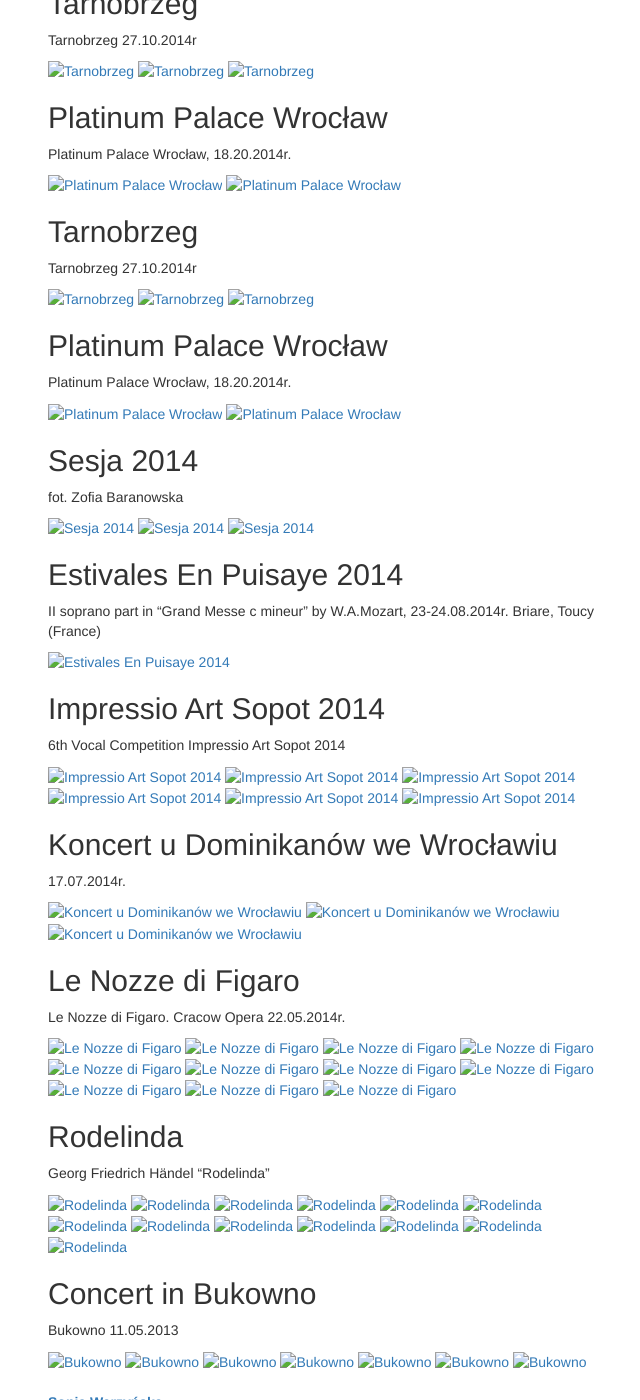
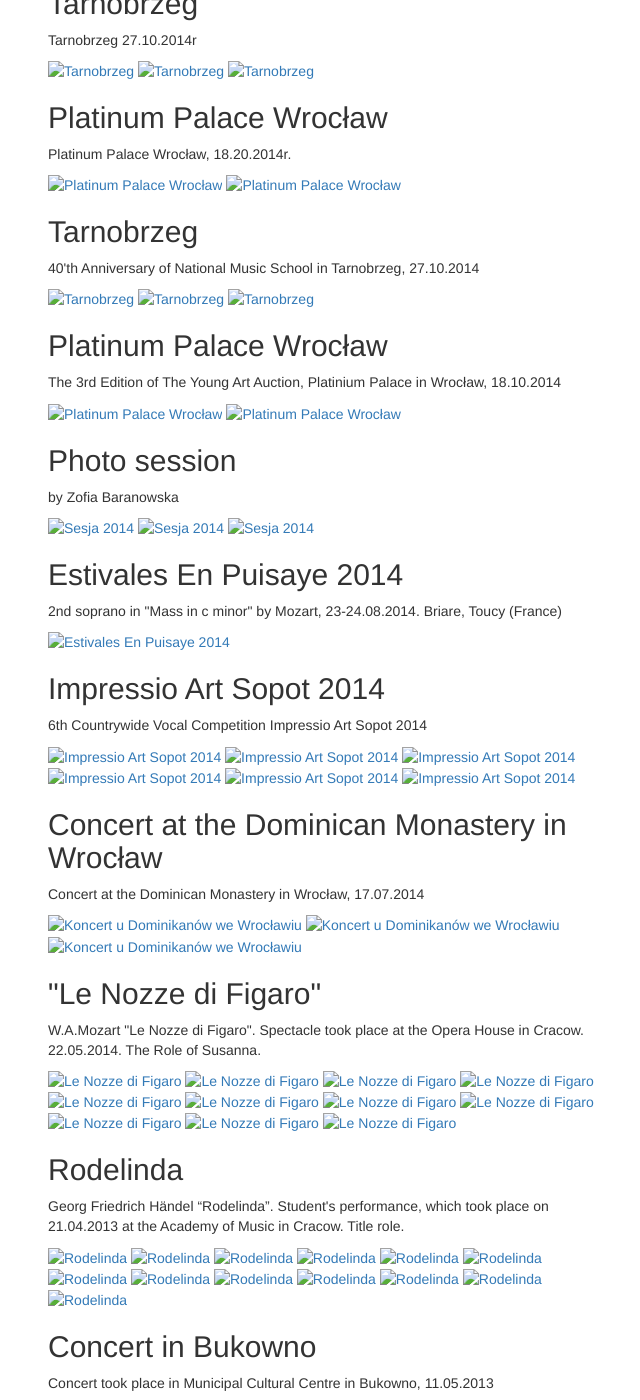
Before and after one commit to lukaszkomar/old.soniaw.com, a Jekyll site: the page built from gallery.html, in a window 1280 px wide and 1400 px high, scrolled down 395 px. Shown: the whole window, without its empty margins (22-662 px from the left). Built offline with Jekyll 4.4.1, drawn with Linux system fonts in a browser that asks for light colours; nearby versions of some CDN libraries; library files that are not in the unit come from our copies; comment, search, counter and statistics services are not loaded.

Commit message:
tytuly galerii eng

```diff
--- a/_includes/page.gallery.html
+++ b/_includes/page.gallery.html
@@ -20,9 +20,9 @@
 
 <h2>Tarnobrzeg</h2>
 {% if page.lang == 'pl' %}
-<p>Jubileusz 40-lecia Państwowej Szkoły Muzycznej w Tarnobrzegu 27.10.2014r</p>
+<p>Jubileusz 40-lecia Państwowej Szkoły Muzycznej w Tarnobrzegu 27.10.2014</p>
 {% else %}
-<p>Tarnobrzeg 27.10.2014r</p>
+<p>40'th Anniversary of National Music School in Tarnobrzeg, 27.10.2014</p>
 {% endif %}
 <div class="gal">
   <a class="thumb-link" href="p/img/g/tarnobrzeg/tarnobrzeg1.jpg" data-lightbox="Tarnobrzeg" data-title="Tarnobrzeg"><img class="thumb" src="p/img/g/tarnobrzeg/tarnobrzeg1m.jpg" alt="Tarnobrzeg"></a>
@@ -34,9 +34,9 @@
 
 <h2>Platinum Palace Wrocław</h2>
 {% if page.lang == 'pl' %}
-<p>Koncert w ramach Aukcji Młodej Sztuki III, Platinum Palace we Wrocławiu, 18.10.2014r.</p>
+<p>Koncert w ramach Aukcji Młodej Sztuki III, Platinum Palace we Wrocławiu, 18.10.2014</p>
 {% else %}
-<p>Platinum Palace Wrocław, 18.20.2014r.</p>
+<p>The 3rd Edition of The Young Art Auction, Platinium Palace in Wrocław, 18.10.2014</p>
 {% endif %}
 <div class="gal">
   <a class="thumb-link" href="p/img/g/wroclaw/wroclaw1.jpg" data-lightbox="Platinum Palace Wrocław" data-title="Platinum Palace Wrocław"><img class="thumb" src="p/img/g/wroclaw/wroclaw1m.jpg" alt="Platinum Palace Wrocław"></a>
@@ -45,8 +45,13 @@
 
 
 
-<h2>Sesja 2014</h2>
+{% if page.lang == 'pl' %}
+<h2>Sesja fotograficzna 2014</h2>
 <p>fot. Zofia Baranowska</p>
+{% else %}
+<h2>Photo session</h2>
+<p>by Zofia Baranowska</p>
+{% endif %}
 <div class="gal">
   <a class="thumb-link" href="p/img/g/baranowska/baranowska1.jpg" data-lightbox="Sesja 2014" data-title="Sesja 2014"><img class="thumb" src="p/img/g/baranowska/baranowska1.m.jpg" alt="Sesja 2014"></a>
   <a class="thumb-link" href="p/img/g/baranowska/baranowska2.jpg" data-lightbox="Sesja 2014" data-title="Sesja 2014"><img class="thumb" src="p/img/g/baranowska/baranowska2.m.jpg" alt="Sesja 2014"></a>
@@ -59,7 +64,7 @@
 {% if page.lang == 'pl' %}
 <p>II sopran w “Mszy c-moll” Mozarta, 23-24.08.2014r. Briare, Toucy (Francja)</p>
 {% else %}
-<p>II soprano part in “Grand Messe c mineur” by W.A.Mozart, 23-24.08.2014r. Briare, Toucy (France)</p>
+<p>2nd soprano in "Mass in c minor" by Mozart, 23-24.08.2014. Briare, Toucy (France)</p>
 {% endif %}
 <div class="gal">
   <a class="thumb-link" href="p/img/g/estivales2014/estivales1.jpg" data-lightbox="Estivales En Puisaye 2014" data-title="Estivales En Puisaye 2014"><img class="thumb" src="p/img/g/estivales2014/estivales1.m.jpg" alt="Estivales En Puisaye 2014"></a>
@@ -71,7 +76,7 @@
 {% if page.lang == 'pl' %}
 <p>VI Ogólnopolski Konkurs Wokalny Impressio Art Sopot 2014</p>
 {% else %}
-<p>6th Vocal Competition Impressio Art Sopot 2014</p>
+<p>6th Countrywide Vocal Competition Impressio Art Sopot 2014</p>
 {% endif %}
 <div class="gal">
   <a class="thumb-link" href="p/img/g/impressioart/impressioart1.jpg" data-lightbox="Impressio Art Sopot 2014" data-title="Impressio Art Sopot 2014"><img class="thumb" src="p/img/g/impressioart/impressioart1m.jpg" alt="Impressio Art Sopot 2014"></a>
@@ -84,11 +89,12 @@
 
 
 
+{% if page.lang == 'pl' %}
 <h2>Koncert u Dominikanów we Wrocławiu</h2>
-{% if page.lang == 'pl' %}
-<p>Koncert u Dominikanów we Wrocławiu, 17.07.2014r.</p>
+<p>Koncert u Dominikanów we Wrocławiu, 17.07.2014</p>
 {% else %}
-<p>17.07.2014r.</p>
+<h2>Concert at the Dominican Monastery in Wrocław</h2>
+<p>Concert at the Dominican Monastery in Wrocław, 17.07.2014</p>
 {% endif %}
 <div class="gal">
   <a class="thumb-link" href="p/img/g/wroclawd/wroclaw1.jpg" data-lightbox="Koncert u Dominikanów we Wrocławiu" data-title="Koncert u Dominikanów we Wrocławiu"><img class="thumb" src="p/img/g/wroclawd/wroclaw1m.jpg" alt="Koncert u Dominikanów we Wrocławiu"></a>
@@ -102,8 +108,8 @@
 <h2>Wesele Figara</h2>
 <p>W.A.Mozart “Wesele Figara”. Spektakl odbył się w Operze Krakowskiej 22.05.2014r. Rola Zuzanny.</p>
 {% else %}
-<h2>Le Nozze di Figaro</h2>
-<p>Le Nozze di Figaro. Cracow Opera 22.05.2014r.</p>
+<h2>"Le Nozze di Figaro"</h2>
+<p>W.A.Mozart "Le Nozze di Figaro". Spectacle took place at the Opera House in Cracow. 22.05.2014. The Role of Susanna.</p>
 {% endif %}
 <div class="gal">
 <!--  <a class="thumb-link" href="p/img/g/figaro/figaro1.jpg" data-lightbox="Le Nozze di Figaro" data-title="Le Nozze di Figaro"><img class="thumb" src="p/img/g/figaro/figaro1m.jpg" alt="Le Nozze di Figaro"></a>-->
@@ -129,7 +135,7 @@
 {% if page.lang == 'pl' %}
 <p>Georg Friedrich Händel “Rodelinda”. Spektakl studencki, który odbył się 21.04.2013r. w Akademii Muzycznej w Krakowie. Tytułowa partia.</p>
 {% else %}
-<p>Georg Friedrich Händel “Rodelinda”</p>
+<p>Georg Friedrich Händel “Rodelinda”. Student's performance, which took place on 21.04.2013 at the Academy of Music in Cracow. Title role.</p>
 {% endif %}
 
 <div class="gal">
@@ -155,7 +161,7 @@
 <p>Koncert odbył się w Miejskim Ośrodku Kultury w Bukownie 11.05.2013r.</p>
 {% else %}
 <h2>Concert in Bukowno</h2>
-<p>Bukowno 11.05.2013</p>
+<p>Concert took place in Municipal Cultural Centre in Bukowno, 11.05.2013</p>
 {% endif %}
 <div class="gal">
   <a class="thumb-link" href="p/img/g/bukowno/bukowno1.jpg" data-lightbox="Bukowno" data-title="Bukowno"><img class="thumb" src="p/img/g/bukowno/bukowno1.m.jpg" alt="Bukowno"></a>
```
